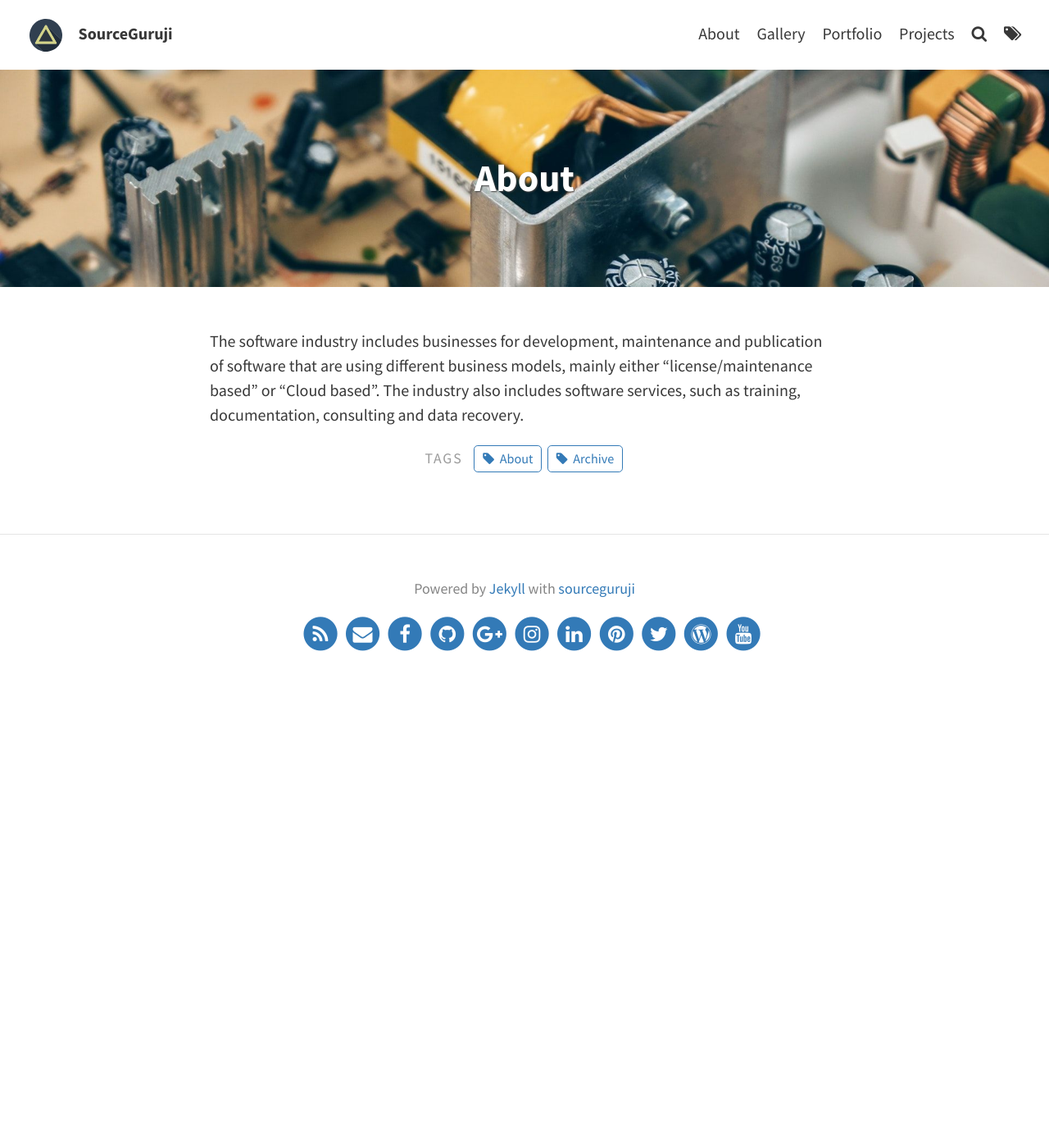
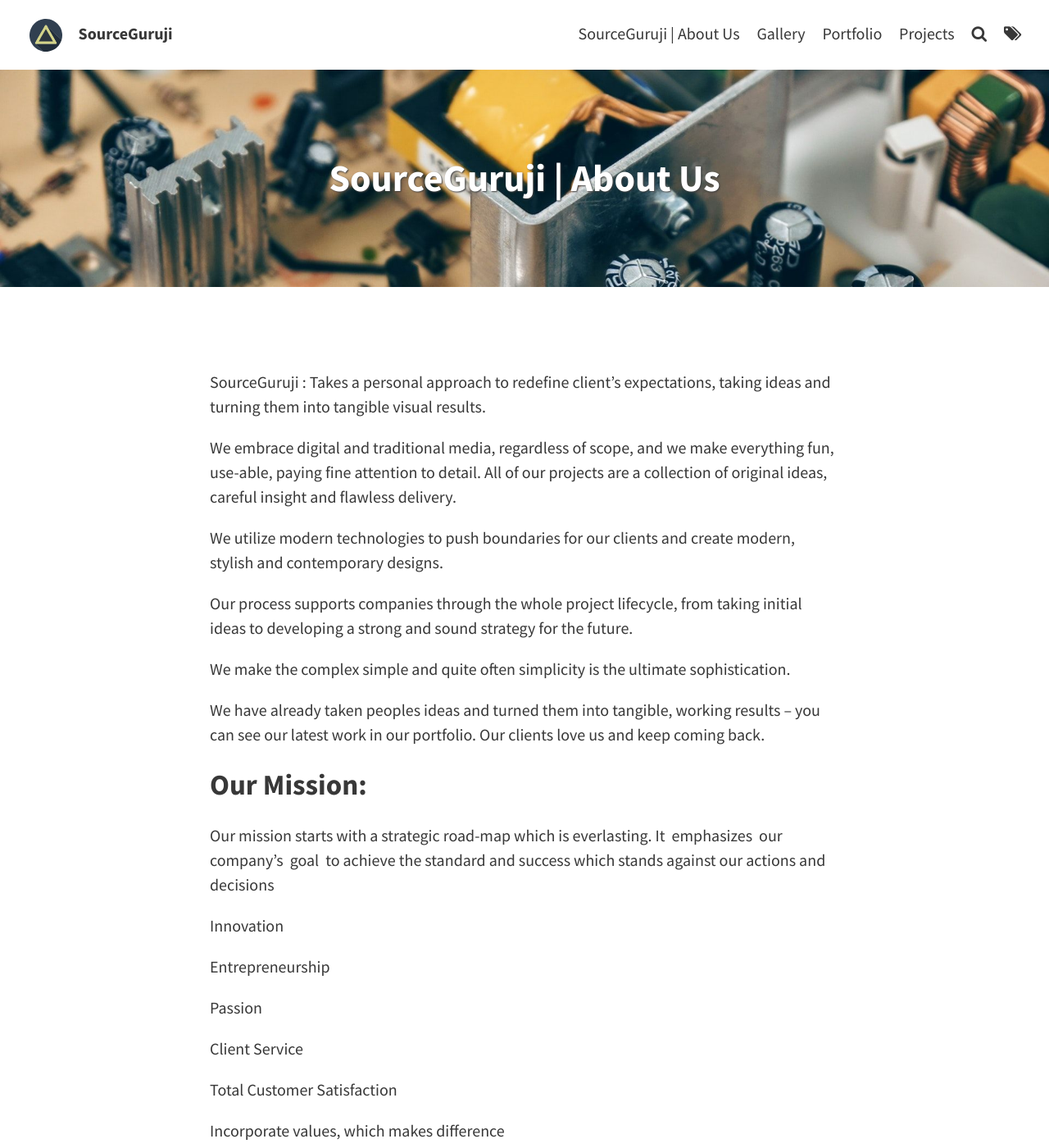
Before and after one commit to SourceTechGuruji/SourceTechGuruji.github.io, a Jekyll site: the page built from pages/about.md, in a window 1280 px wide and 1400 px high. Shown: the whole window at 82% size. Built offline with Jekyll 4.4.1, drawn with Linux system fonts in a browser that asks for light colours; some of the changed text lies outside the part shown.

Commit message:
Updated 'pages/about.md' via CloudCannon

```diff
--- a/pages/about.md
+++ b/pages/about.md
@@ -1,9 +1,61 @@
 ---
 layout: page
-title: About
+title: SourceGuruji | About Us
 permalink: /about/
-feature-img: "assets/img/pexels/circuit.jpeg"
-tags: [About, Archive]
+feature-img: assets/img/pexels/circuit.jpeg
+tags:
+  - About
+  - Archive
 ---
 
-The software industry includes businesses for development, maintenance and publication of software that are using different business models, mainly either "license/maintenance based" or "Cloud based". The industry also includes software services, such as training, documentation, consulting and data recovery.
+&nbsp;
+
+SourceGuruji : Takes a personal approach to redefine client’s expectations, taking ideas and turning them into tangible visual results.
+
+We embrace digital and traditional media, regardless of scope, and we make everything fun, use-able, paying fine attention to detail. All of our projects are a collection of original ideas, careful insight and flawless delivery.
+
+We utilize modern technologies to push boundaries for our clients and create modern, stylish and contemporary designs.
+
+Our process supports companies through the whole project lifecycle, from taking initial ideas to developing a strong and sound strategy for the future.
+
+We make the complex simple and quite often simplicity is the ultimate sophistication.
+
+We have already taken peoples ideas and turned them into tangible, working results – you can see our latest work in our portfolio. Our clients love us and keep coming back.
+
+## **Our Mission:**
+
+Our mission starts with a strategic road-map which is everlasting. It &nbsp;emphasizes &nbsp;our company’s &nbsp;goal &nbsp;to achieve the standard and success which stands against our actions and decisions
+
+Innovation
+
+Entrepreneurship
+
+Passion
+
+Client Service
+
+Total Customer Satisfaction
+
+Incorporate values, which makes difference
+
+Giving optimistic suggestion to our clients based on their business.
+
+SourceGuruji: is a website and Software development company.Today &nbsp;Web-site is a vital piece of your marketing and branding efforts. Zest helps, grow your bottom-line by developing a well designed and &nbsp;properly functioning software.
+
+## **Our Vision:**
+
+Our vision is ” To be recognized as a worldwide leader in excellence of the 21st &nbsp;century ” &nbsp;through innovation and modern technology and by providing customizable, user-friendly web-development and software’s scaled from small business needs to &nbsp;large scale industries.
+
+## **Our Values:**
+
+We live our values
+
+Integrity : &nbsp;We consider integrity as the foundation &nbsp;of our Service
+
+Workforce &nbsp;Diversity : We emphasize on workforce diversity to be different in some way.
+
+Honesty : We believe honesty as the stepping stone of Client relationship
+
+Resilience : We can &nbsp;withstand &nbsp;any level of stress.
+
+Quality : We are very conscious and always stress to give Quality to our Clients.
```
